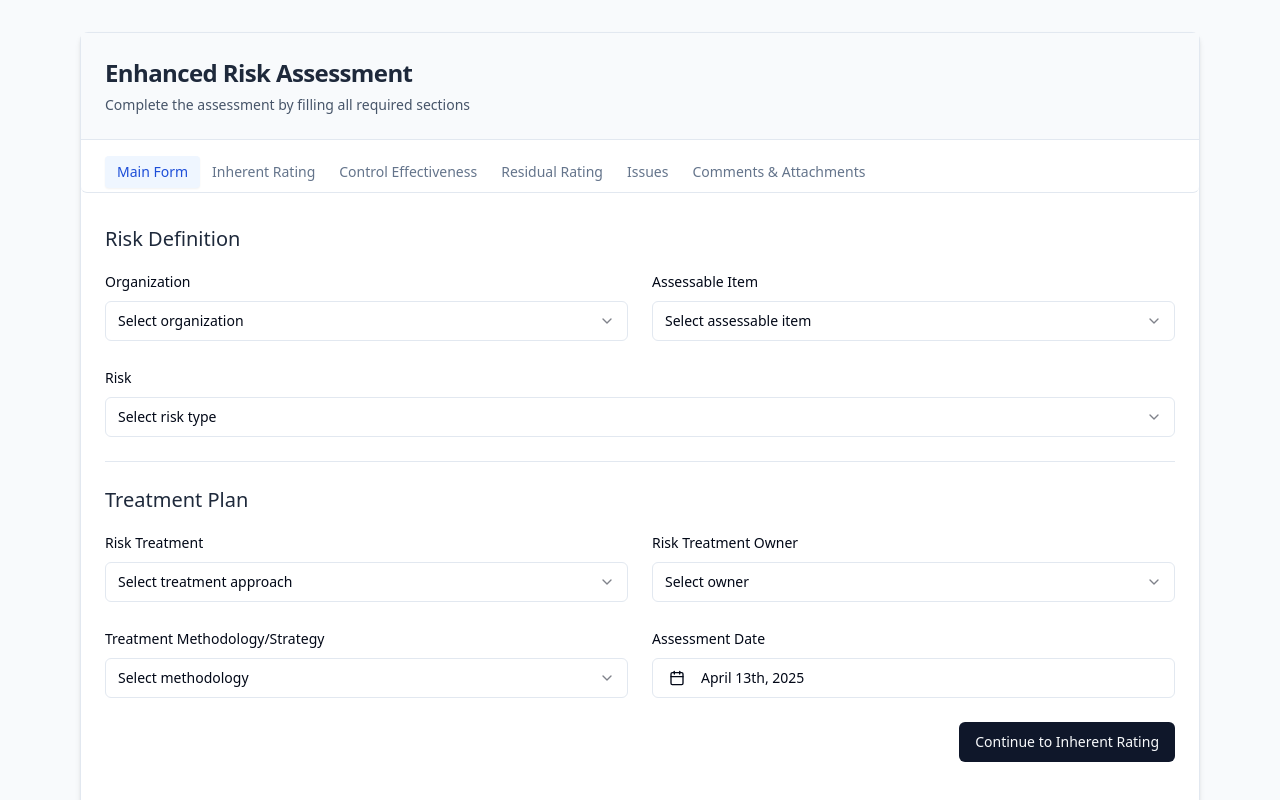
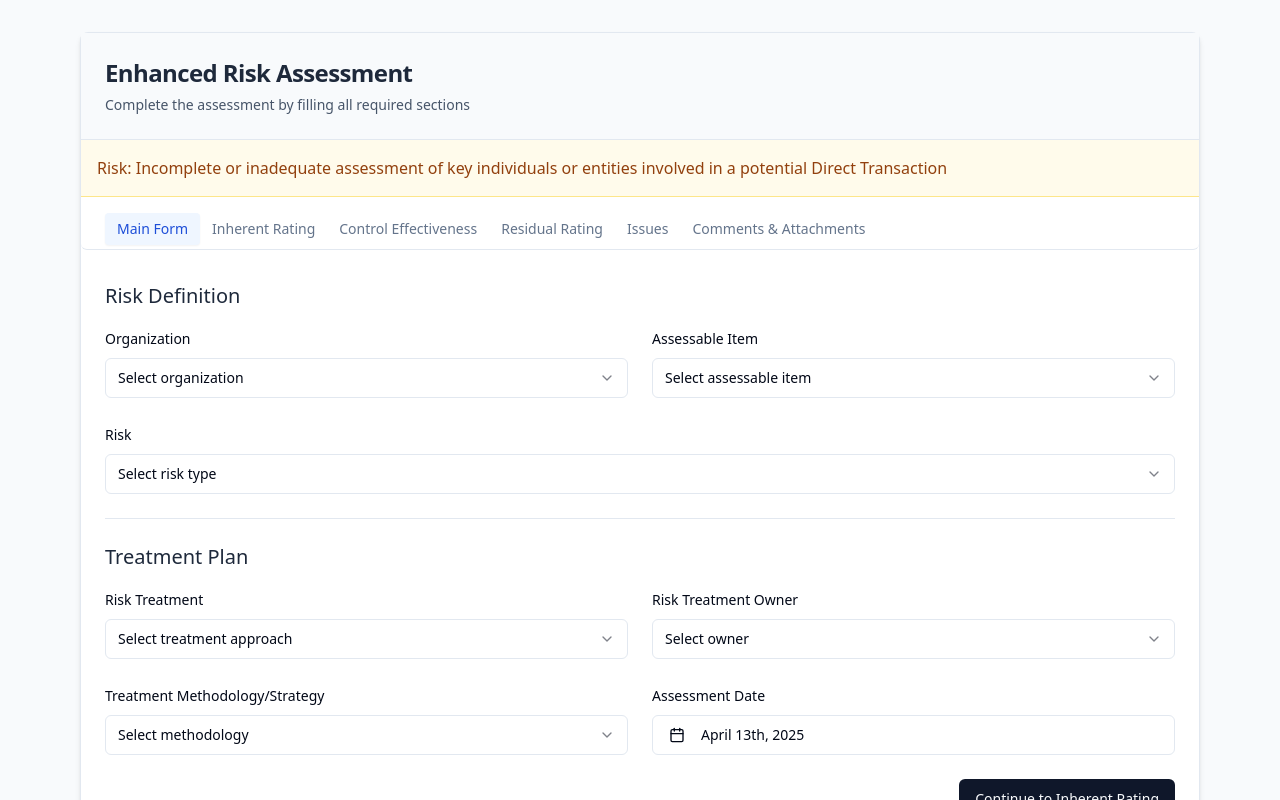
Before and after one commit to 1234mudi/risk-zenith-forge, a React (Vite) app: page / in a window 1280 px wide. Shown: the top 800 px of the page. Built offline with nearby package versions, Linux system fonts and the light colour scheme.

Commit message:
Add risk title to form
Add the risk title below the form header.

```diff
--- a/src/components/RiskAssessmentForm.tsx
+++ b/src/components/RiskAssessmentForm.tsx
@@ -1,3 +1,4 @@
+
 import { useState } from "react";
 import { Card, CardContent, CardDescription, CardHeader, CardTitle } from "@/components/ui/card";
 import { Tabs, TabsContent, TabsList, TabsTrigger } from "@/components/ui/tabs";
@@ -33,6 +34,12 @@ const RiskAssessmentForm = () => {
             Complete the assessment by filling all required sections
           </CardDescription>
         </CardHeader>
+
+        <div className="bg-amber-50 p-4 border-b border-amber-200">
+          <h3 className="font-medium text-amber-800">
+            Risk: Incomplete or inadequate assessment of key individuals or entities involved in a potential Direct Transaction
+          </h3>
+        </div>
 
         <CardContent className="p-0">
           <Tabs defaultValue="main" value={activeTab} onValueChange={setActiveTab} className="w-full">
```
